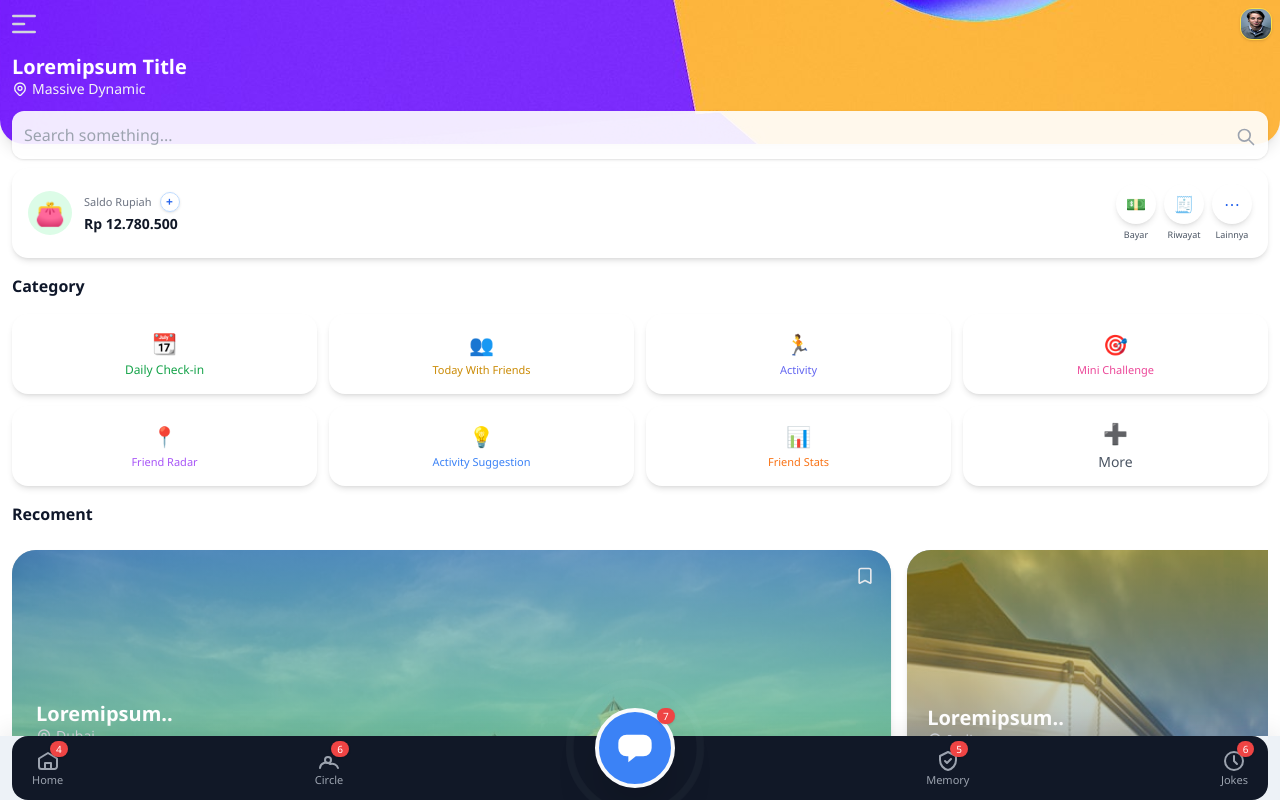
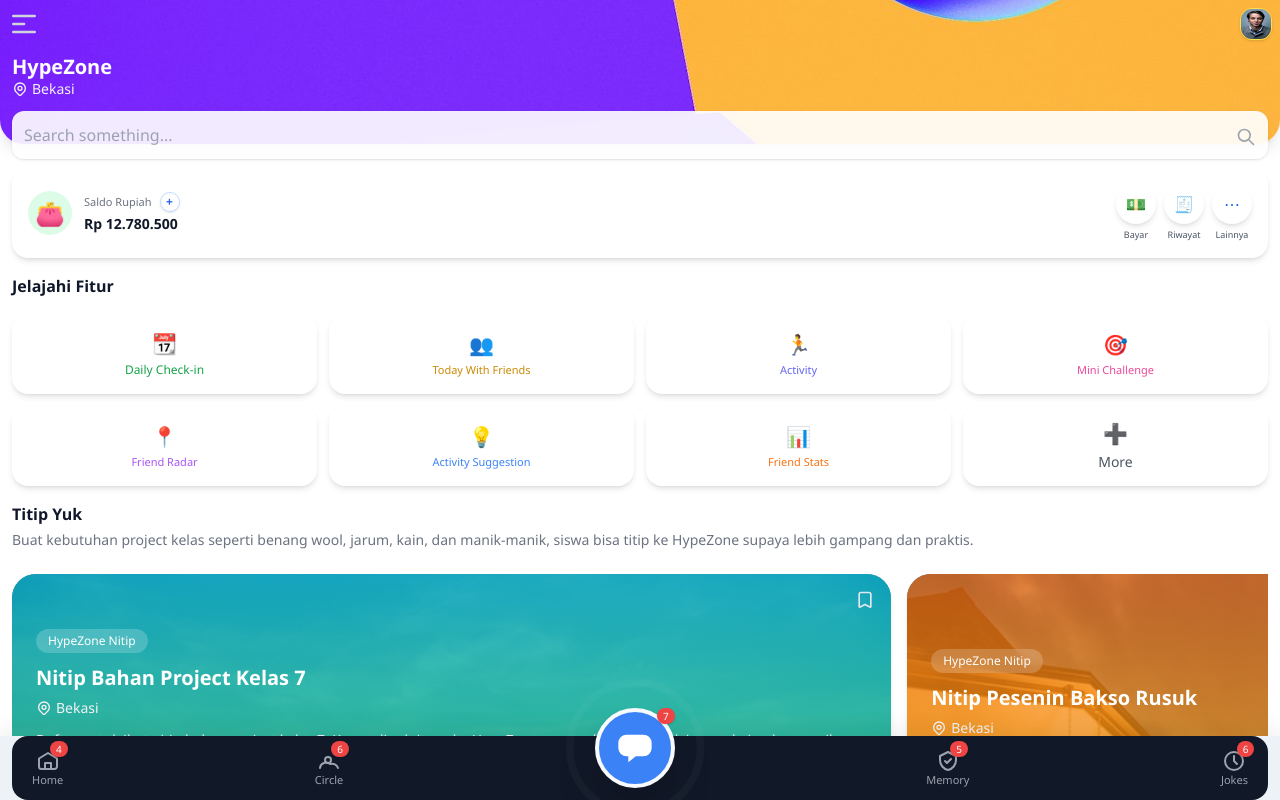
Before and after one commit to jimmytobing/JimCapasitor, a React (Vite) app: page /home in a window 1280 px wide. Built offline with nearby package versions, Linux system fonts and the light colour scheme; no server answers.

Commit message:
[PWA] Home redesign

```diff
--- a/src/features/home/Home.jsx
+++ b/src/features/home/Home.jsx
@@ -4,6 +4,108 @@ import HomeTopStickyNav from '../../shared/components/HomeTopStickyNav.jsx'
 import { getRandomBadges } from '../../shared/utils/badges.js'
 
 const getAssetUrl = (path) => `${import.meta.env.BASE_URL}${path.replace(/^\//, '')}`
+
+const groupPurchaseCards = [
+  {
+    title: 'Nitip Bahan Project Kelas 7',
+    location: 'Bekasi',
+    rating: '4.9',
+    price: 'Kumpulin Rp 15k',
+    unit: ' / siswa',
+    description:
+      'Daftar untuk ikut nitip bahan project kelas 7. Kumpulin duitnya ke HypeZone supaya benang wool, jarum, kain, dan manik-manik bisa di pesenin sekalian buat mu.',
+    image: '/resources/images/hotel-1.jpg',
+    gradient: 'from-emerald-500 to-cyan-500',
+    action: 'Nitip Bahan Project Kelas 7',
+  },
+  {
+    title: 'Nitip Pesenin Bakso Rusuk',
+    location: 'Bekasi',
+    rating: '4.8',
+    price: 'Kumpulin Rp 22k',
+    unit: ' / porsi',
+    description:
+      'Nitip pesenin Bakso Rusuk untuk di anterin pas lagi lunch-break, jadi kamu tinggal ambil dan makan bareng teman-teman.',
+    image: '/resources/images/hotel-2.jpg',
+    gradient: 'from-amber-500 to-orange-500',
+    action: 'Nitip Pesenin Bakso Rusuk',
+  },
+  {
+    title: 'Nitip Tiket Bioskop Nobar Circle',
+    location: 'Bekasi',
+    rating: '4.7',
+    price: 'Kumpulin Rp 35k',
+    unit: ' / orang',
+    description:
+      'Nitip pesenin tiket bioskop untuk Nobar Circle supaya kursinya berdekatan dan kamu tidak perlu rebutan jam tayang.',
+    image: '/resources/images/hotel-1.jpg',
+    gradient: 'from-indigo-500 to-sky-500',
+    action: 'Nitip Tiket Bioskop Nobar Circle',
+  },
+  {
+    title: 'Nitip Paket Buku Kelas 8',
+    location: 'Bekasi',
+    rating: '4.9',
+    price: 'Kumpulin Rp 180k',
+    unit: ' / paket',
+    description:
+      'Nitip pesenin paket buku untuk di prepare kenaikan ke kelas 8, jadi nanti pas udah naik kelas semua buku pelajaran tinggal di ambil di depan sekolah.',
+    image: '/resources/images/hotel-2.jpg',
+    gradient: 'from-rose-500 to-orange-400',
+    action: 'Nitip Paket Buku Kelas 8',
+  },
+  {
+    title: 'Nitip Print dan Jilid Tugas',
+    location: 'Bekasi',
+    rating: '4.8',
+    price: 'Kumpulin Rp 12k',
+    unit: ' / set',
+    description:
+      'Nitip print dan jilid tugas biar hasilnya rapi, lalu tinggal kamu ambil sebelum masuk kelas.',
+    image: '/resources/images/suggested-1.jpg',
+    gradient: 'from-teal-500 to-emerald-400',
+    action: 'Nitip Print dan Jilid Tugas',
+  },
+  {
+    title: 'Nitip Snack Box Buat Study Group',
+    location: 'Bekasi',
+    rating: '4.7',
+    price: 'Kumpulin Rp 18k',
+    unit: ' / box',
+    description:
+      'Nitip snack box buat study group supaya pas kumpul belajar semuanya sudah siap tanpa harus beli satu-satu.',
+    image: '/resources/images/hotel-1.jpg',
+    gradient: 'from-fuchsia-500 to-pink-400',
+    action: 'Nitip Snack Box Buat Study Group',
+  },
+]
+
+const communitySuggestions = [
+  {
+    title: 'Bakso Rusuk Joss enak banget',
+    by: 'Rekomendasi Bayu',
+    rating: '4.8',
+    tag: 'Kuliner',
+    image: '/resources/images/suggested-1.jpg',
+    action: 'Bakso Rusuk Joss',
+  },
+  {
+    title: 'Summarecon Mall Bekasi seru banget',
+    by: 'Rekomendasi Vina',
+    rating: '4.7',
+    tag: 'Hangout',
+    image: '/resources/images/hotel-1.jpg',
+    action: 'Summarecon Mall Bekasi',
+  },
+  {
+    title: 'Game Stardew Valley keren',
+    by: 'Rekomendasi Joshua',
+    rating: '4.9',
+    tag: 'Game',
+    image: '/resources/images/hotel-2.jpg',
+    action: 'Stardew Valley',
+  },
+]
 
 export default function Home({ showToast }) {
   const notify = typeof showToast === 'function' ? showToast : () => {}
@@ -85,7 +187,7 @@ export default function Home({ showToast }) {
               </div>
             </div>
 
-            <h4 className="mt-2 font-semibold">Category</h4>
+            <h4 className="mt-2 font-semibold">Jelajahi Fitur</h4>
             <div className="grid grid-cols-4 gap-3 text-gray-500">
               <button
                 className={`flex h-20 w-full flex-col items-center justify-center rounded-2xl bg-white p-1 text-green-600 shadow hover:shadow-md ${glowButtonClass}`}
@@ -145,16 +247,27 @@ export default function Home({ showToast }) {
               </button>
             </div>
 
-            <h4 className="font-semibold">Recoment</h4>
+            <div className="space-y-1">
+              <h4 className="font-semibold">Titip Yuk</h4>
+              <p className="text-sm text-gray-500">
+                Buat kebutuhan project kelas seperti benang wool, jarum, kain, dan
+                manik-manik, siswa bisa titip ke HypeZone supaya lebih gampang dan
+                praktis.
+              </p>
+            </div>
             <div className="flex w-full snap-x snap-mandatory gap-4 overflow-x-auto pb-2 hide-scrollbar">
+              {groupPurchaseCards.map((card) => (
                 <button
+                  key={card.title}
                   className={`relative my-2 h-64 min-w-[70%] snap-start cursor-pointer overflow-hidden rounded-3xl bg-white bg-cover object-cover object-center shadow-md ${glowButtonClass}`}
                   style={{
-                  backgroundImage: `url('${getAssetUrl('/resources/images/hotel-1.jpg')}')`,
+                    backgroundImage: `url('${getAssetUrl(card.image)}')`,
                   }}
-                onClick={() => notify('Dubai hotel')}
+                  onClick={() => notify(card.action)}
                 >
-                <div className="absolute inset-0 z-0 bg-gradient-to-t from-green-400 to-blue-400 opacity-50" />
+                  <div
+                    className={`absolute inset-0 z-0 bg-gradient-to-t ${card.gradient} opacity-75`}
+                  />
                   <div className="relative flex h-64 w-full flex-row items-end">
                     <div className="absolute right-0 top-0 m-2">
                       <svg
@@ -172,13 +285,16 @@ export default function Home({ showToast }) {
                         />
                       </svg>
                     </div>
-                  <div className="z-10 flex w-full flex-col rounded-lg p-6">
-                    <h4 className="truncate text-left text-xl font-semibold leading-tight text-white">
-                      Loremipsum..
+                    <div className="z-10 flex w-full flex-col rounded-lg p-6 text-left">
+                      <span className="mb-3 inline-flex w-fit rounded-full bg-white/20 px-3 py-1 text-xs font-medium text-white backdrop-blur-sm">
+                        HypeZone Nitip
+                      </span>
+                      <h4 className="text-xl font-semibold leading-tight text-white">
+                        {card.title}
                       </h4>
-                    <div className="flex items-center justify-between">
+                      <div className="mt-2 flex items-center justify-between">
                         <div className="flex flex-col">
-                        <h2 className="flex items-center text-sm font-normal text-gray-300">
+                          <h2 className="flex items-center text-sm font-normal text-gray-100">
                             <svg
                               xmlns="http://www.w3.org/2000/svg"
                               className="mr-1 h-4 w-4"
@@ -199,44 +315,63 @@ export default function Home({ showToast }) {
                                 d="M15 11a3 3 0 11-6 0 3 3 0 016 0z"
                               />
                             </svg>
-                          Dubai
+                            {card.location}
                           </h2>
                         </div>
                       </div>
-                    <div className="flex items-center justify-between gap-3 pt-4 text-sm text-gray-300">
+                      <p className="pt-3 text-sm text-gray-100">{card.description}</p>
+                      <div className="flex items-center justify-between gap-3 pt-4 text-sm text-gray-100">
                         <div className="flex items-center whitespace-nowrap">
                           <svg
                             xmlns="http://www.w3.org/2000/svg"
-                          className="mr-1 h-5 w-5 text-yellow-500"
+                            className="mr-1 h-5 w-5 text-yellow-300"
                             viewBox="0 0 20 20"
                             fill="currentColor"
                           >
                             <path d="M9.049 2.927c.3-.921 1.603-.921 1.902 0l1.07 3.292a1 1 0 00.95.69h3.462c.969 0 1.371 1.24.588 1.81l-2.8 2.034a1 1 0 00-.364 1.118l1.07 3.292c.3.921-.755 1.688-1.54 1.118l-2.8-2.034a1 1 0 00-1.175 0l-2.8 2.034c-.784.57-1.838-.197-1.539-1.118l1.07-3.292a1 1 0 00-.364-1.118L2.98 8.72c-.783-.57-.38-1.81.588-1.81h3.461a1 1 0 00.951-.69l1.07-3.292z" />
                           </svg>
-                        <p className="font-normal">4.5</p>
+                          <p className="font-normal">{card.rating}</p>
                         </div>
                         <div className="flex items-center whitespace-nowrap font-medium text-white">
-                        $1800
-                        <span className="text-sm font-normal text-gray-300"> /wk</span>
+                          {card.price}
+                          <span className="text-sm font-normal text-gray-100">{card.unit}</span>
                         </div>
                       </div>
                     </div>
                   </div>
                 </button>
+              ))}
+            </div>
 
+            <div className="space-y-1">
+              <h4 className="font-semibold">Rekomendasi Komunitas</h4>
+              <p className="text-sm text-gray-500">
+                Ide pilihan dari teman-teman untuk makan, hangout, dan hiburan.
+              </p>
+            </div>
+            <div className="grid grid-cols-1 gap-3">
+              {communitySuggestions.map((item) => (
+                <div key={item.title} className="flex rounded-2xl bg-white p-2 shadow-md">
+                  <img
+                    src={getAssetUrl(item.image)}
+                    alt={item.title}
+                    className="h-16 w-16 rounded-xl object-cover"
+                  />
+                  <div className="flex w-full flex-col justify-center px-2 py-1">
+                    <div className="flex items-start justify-between gap-3">
+                      <div className="flex flex-col">
+                        <h2 className="text-sm font-medium text-gray-900">{item.title}</h2>
+                        <p className="mt-1 text-xs text-gray-500">{item.by}</p>
+                      </div>
                       <button
-                className={`relative my-2 h-64 min-w-[70%] snap-start cursor-pointer overflow-hidden rounded-3xl bg-white bg-cover object-cover object-center shadow-md ${glowButtonClass}`}
-                style={{
-                  backgroundImage: `url('${getAssetUrl('/resources/images/hotel-2.jpg')}')`,
-                }}
-                onClick={() => notify('India hotel')}
+                        type="button"
+                        className="rounded-full p-1 text-gray-500 transition hover:bg-gray-100 hover:text-blue-400"
+                        onClick={() => notify(`Simpan ${item.action}`)}
+                        aria-label={`Simpan ${item.title}`}
                       >
-                <div className="absolute inset-0 z-0 bg-gradient-to-t from-blue-500 to-yellow-400 opacity-50" />
-                <div className="relative flex h-64 w-full flex-row items-end">
-                  <div className="absolute right-0 top-0 m-2">
                         <svg
                           xmlns="http://www.w3.org/2000/svg"
-                      className="h-9 w-9 rounded-full p-2 text-gray-200 transition duration-200 ease-in hover:bg-white hover:text-blue-400"
+                          className="h-5 w-5"
                           fill="none"
                           viewBox="0 0 24 24"
                           stroke="currentColor"
@@ -248,90 +383,9 @@ export default function Home({ showToast }) {
                             d="M5 5a2 2 0 012-2h10a2 2 0 012 2v16l-7-3.5L5 21V5z"
                           />
                         </svg>
-                  </div>
-                  <div className="z-10 flex w-full flex-col rounded-lg p-5">
-                    <h4 className="truncate text-left text-xl font-semibold leading-tight text-white">
-                      Loremipsum..
-                    </h4>
-                    <div className="flex items-center justify-between">
-                      <div className="flex flex-col">
-                        <h2 className="flex items-center text-sm font-normal text-gray-300">
-                          <svg
-                            xmlns="http://www.w3.org/2000/svg"
-                            className="mr-1 h-4 w-4"
-                            fill="none"
-                            viewBox="0 0 24 24"
-                            stroke="currentColor"
-                          >
-                            <path
-                              strokeLinecap="round"
-                              strokeLinejoin="round"
-                              strokeWidth="2"
-                              d="M17.657 16.657L13.414 20.9a1.998 1.998 0 01-2.827 0l-4.244-4.243a8 8 0 1111.314 0z"
-                            />
-                            <path
-                              strokeLinecap="round"
-                              strokeLinejoin="round"
-                              strokeWidth="2"
-                              d="M15 11a3 3 0 11-6 0 3 3 0 016 0z"
-                            />
-                          </svg>
-                          India
-                        </h2>
-                      </div>
-                    </div>
-                    <div className="flex items-center justify-between gap-3 pt-4 text-sm text-gray-300">
-                      <div className="flex items-center whitespace-nowrap">
-                        <svg
-                          xmlns="http://www.w3.org/2000/svg"
-                          className="mr-1 h-5 w-5 text-yellow-500"
-                          viewBox="0 0 20 20"
-                          fill="currentColor"
-                        >
-                          <path d="M9.049 2.927c.3-.921 1.603-.921 1.902 0l1.07 3.292a1 1 0 00.95.69h3.462c.969 0 1.371 1.24.588 1.81l-2.8 2.034a1 1 0 00-.364 1.118l1.07 3.292c.3.921-.755 1.688-1.54 1.118l-2.8-2.034a1 1 0 00-1.175 0l-2.8 2.034c-.784.57-1.838-.197-1.539-1.118l1.07-3.292a1 1 0 00-.364-1.118L2.98 8.72c-.783-.57-.38-1.81.588-1.81h3.461a1 1 0 00.951-.69l1.07-3.292z" />
-                        </svg>
-                        <p className="font-normal">4.5</p>
-                      </div>
-                      <div className="flex items-center whitespace-nowrap font-medium text-white">
-                        $1800
-                        <span className="text-sm font-normal text-gray-300"> /wk</span>
-                      </div>
-                    </div>
-                  </div>
-                </div>
                       </button>
                     </div>
-
-            <h4 className="font-semibold">Suggested By</h4>
-            <div className="grid grid-cols-1">
-              <div className="flex rounded-2xl bg-white p-2 shadow-md">
-                <img
-                  src={getAssetUrl('/resources/images/suggested-1.jpg')}
-                  alt="Just a flower"
-                  className="h-16 w-16 rounded-xl object-cover"
-                />
-                <div className="flex w-full flex-col justify-center px-2 py-1">
-                  <div className="flex items-center justify-between">
-                    <div className="flex flex-col">
-                      <h2 className="text-sm font-medium">Massive Dynamic</h2>
-                    </div>
-                    <svg
-                      xmlns="http://www.w3.org/2000/svg"
-                      className="h-5 w-5 cursor-pointer text-gray-500 hover:text-blue-400"
-                      fill="none"
-                      viewBox="0 0 24 24"
-                      stroke="currentColor"
-                      onClick={() => notify('Saved')}
-                    >
-                      <path
-                        strokeLinecap="round"
-                        strokeLinejoin="round"
-                        strokeWidth="2"
-                        d="M5 5a2 2 0 012-2h10a2 2 0 012 2v16l-7-3.5L5 21V5z"
-                      />
-                    </svg>
-                  </div>
-                  <div className="flex pt-2 text-sm text-gray-400">
+                    <div className="flex items-center pt-2 text-sm text-gray-400">
                       <div className="mr-auto flex items-center">
                         <svg
                           xmlns="http://www.w3.org/2000/svg"
@@ -341,15 +395,15 @@ export default function Home({ showToast }) {
                         >
                           <path d="M9.049 2.927c.3-.921 1.603-.921 1.902 0l1.07 3.292a1 1 0 00.95.69h3.462c.969 0 1.371 1.24.588 1.81l-2.8 2.034a1 1 0 00-.364 1.118l1.07 3.292c.3.921-.755 1.688-1.54 1.118l-2.8-2.034a1 1 0 00-1.175 0l-2.8 2.034c-.784.57-1.838-.197-1.539-1.118l1.07-3.292a1 1 0 00-.364-1.118L2.98 8.72c-.783-.57-.38-1.81.588-1.81h3.461a1 1 0 00.951-.69l1.07-3.292z" />
                         </svg>
-                      <p className="font-normal">4.5</p>
+                        <p className="font-normal">{item.rating}</p>
                       </div>
-                    <div className="flex items-center font-medium text-gray-900">
-                      $1800
-                      <span className="text-sm font-normal text-gray-400"> /wk</span>
+                      <span className="rounded-full bg-blue-50 px-2.5 py-1 text-xs font-medium text-blue-700">
+                        {item.tag}
+                      </span>
                     </div>
                   </div>
                 </div>
-              </div>
+              ))}
             </div>
           </div>
 
--- a/src/shared/components/HomeTopStickyNav.jsx
+++ b/src/shared/components/HomeTopStickyNav.jsx
@@ -4,8 +4,8 @@ const getAssetUrl = (path) => `${import.meta.env.BASE_URL}${path.replace(/^\//,
 
 export default function HomeTopStickyNav({
   onAction,
-  title = 'Loremipsum Title',
-  subtitle = 'Massive Dynamic',
+  title = 'HypeZone',
+  subtitle = 'Bekasi',
   backgroundImage = getAssetUrl('/resources/images/top-bg.jpg'),
   avatarImage = getAssetUrl('/resources/images/avatar.jpg'),
   showSearch = true,
```
Lines whose indentation alone changed are shown as unchanged.
